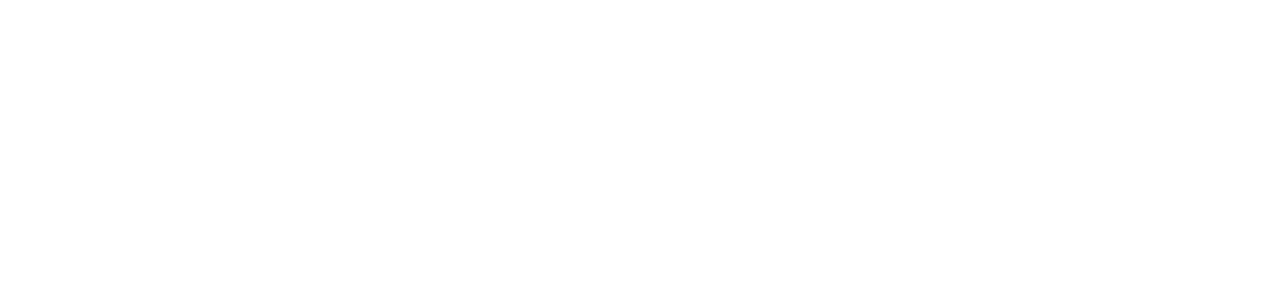
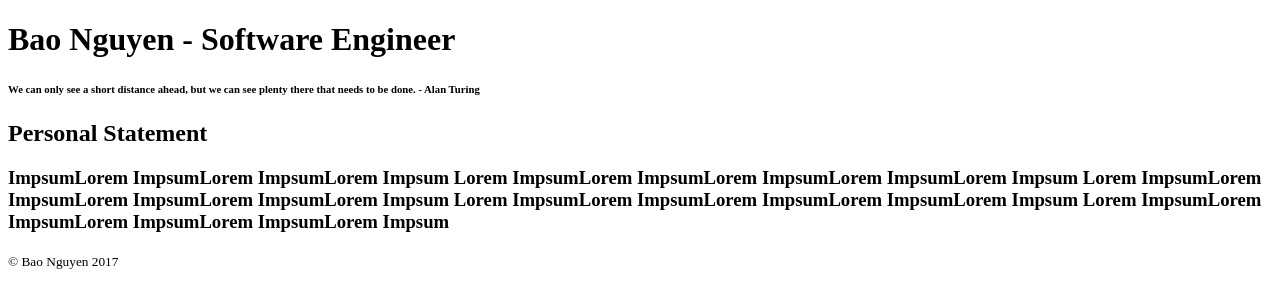
Before and after one commit to rongxanh88/rongxanh88.github.io, a plain HTML site: page site_bao.html in a window 1280 px wide. Drawn offline with Linux system fonts and the light colour scheme.

Commit message:
add placeholder text for personal statement

```diff
--- a/site_bao.html
+++ b/site_bao.html
@@ -5,5 +5,24 @@
     <link rel="stylesheet" href="assets/style_sheets/main.css">
   </head>
   <body>
+    <header>
+      <h1>Bao Nguyen - Software Engineer</h1>
+      <h6>We can only see a short distance ahead,
+        but we can see plenty there that needs to be done.
+        <span> - Alan Turing</span></h6>
+    </header>
+    <section>
+      <h2>Personal Statement</h2>
+      <h3>
+        ImpsumLorem ImpsumLorem ImpsumLorem Impsum
+        Lorem ImpsumLorem ImpsumLorem ImpsumLorem ImpsumLorem Impsum
+        Lorem ImpsumLorem ImpsumLorem ImpsumLorem ImpsumLorem Impsum
+        Lorem ImpsumLorem ImpsumLorem ImpsumLorem ImpsumLorem Impsum
+        Lorem ImpsumLorem ImpsumLorem ImpsumLorem ImpsumLorem Impsum
+      </h3>
+    </section>
+    <footer>
+      <small>&copy; Bao Nguyen 2017</small>
+    </footer>
   </body>
 </html>
```
